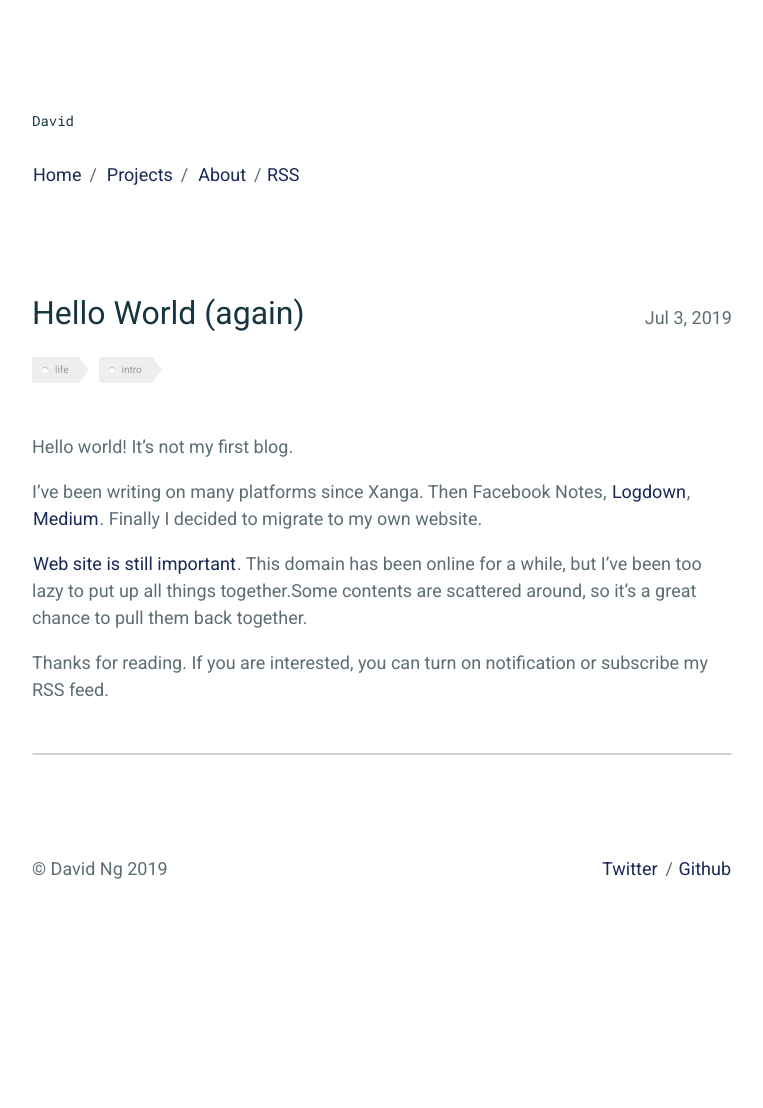
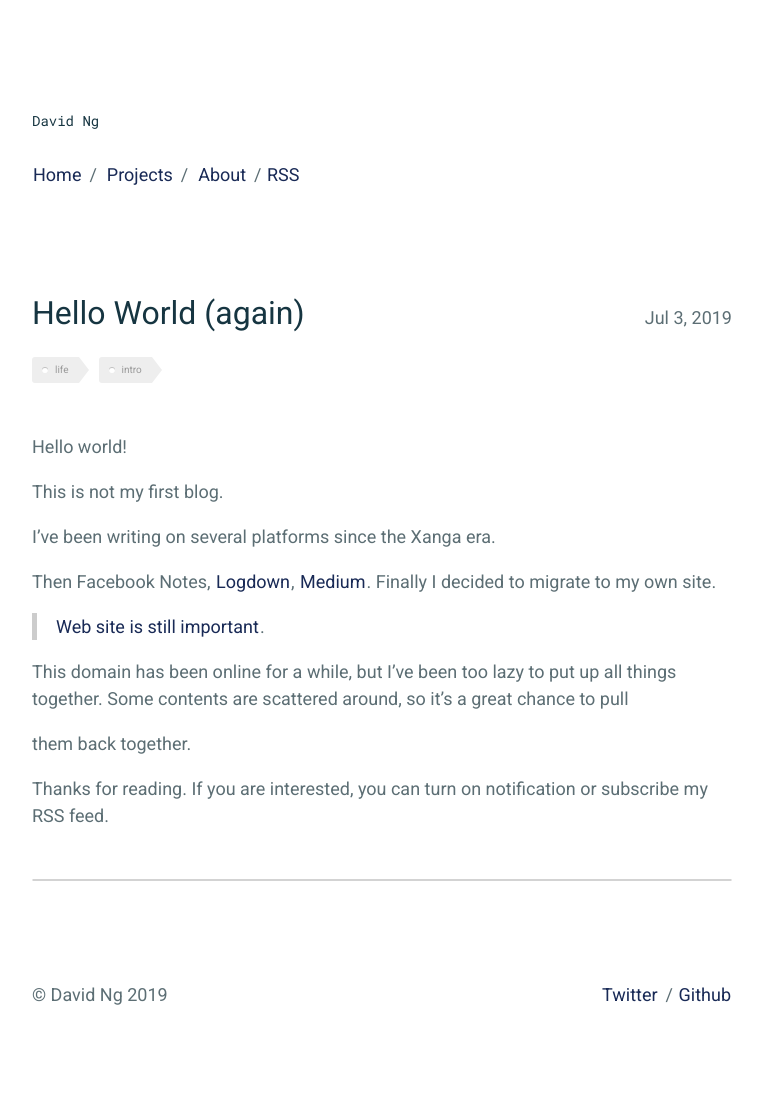
Before and after one commit to david90/paper, a Jekyll site: the page built from _posts/2019-07-03-hello-world.md, in a window 1280 px wide. Shown: the whole page, without its empty margins (258-1021 px from the left). Built offline with Jekyll 4.4.1, drawn with Linux system fonts in a browser that asks for light colours; before the commit the page ends 982 px from its top, so only the background shows below that.

Commit message:
Change Minor wordings

```diff
--- a/_config.yml
+++ b/_config.yml
@@ -1,7 +1,7 @@
 # Site settings
-title: "David"
+title: "David Ng"
 description: >
-  Little things, big things, everything.
+  Little things, big things, random things, everything.
 
 author: David Ng
 email: me@davidng.hk
--- a/_posts/2019-07-03-hello-world.md
+++ b/_posts/2019-07-03-hello-world.md
@@ -8,13 +8,20 @@ comments: true
 ---
 
 Hello world!
-It's not my first blog.
 
-I've been writing on many platforms since Xanga.
-Then Facebook Notes, [Logdown](https://david.logdown.com), [Medium](https://medium.com/@iamdavidng). Finally I decided to migrate to my own website.
+This is not my first blog.
 
-[Web site is still important](https://news.ycombinator.com/item?id=19784907).
-This domain has been online for a while, but I've been too lazy to put up all things together.Some contents are scattered around, so it's a great chance to pull them back together.
+
+I've been writing on several platforms since the Xanga era.
+
+Then Facebook Notes, [Logdown](https://david.logdown.com), [Medium](https://medium.com/@iamdavidng). Finally I decided to migrate to my own site.
+
+> [Web site is still important](https://news.ycombinator.com/item?id=19784907).
+
+
+This domain has been online for a while, but I've been too lazy to put up all things together. Some contents are scattered around, so it's a great chance to pull
+
+them back together.
 
 
 
```
